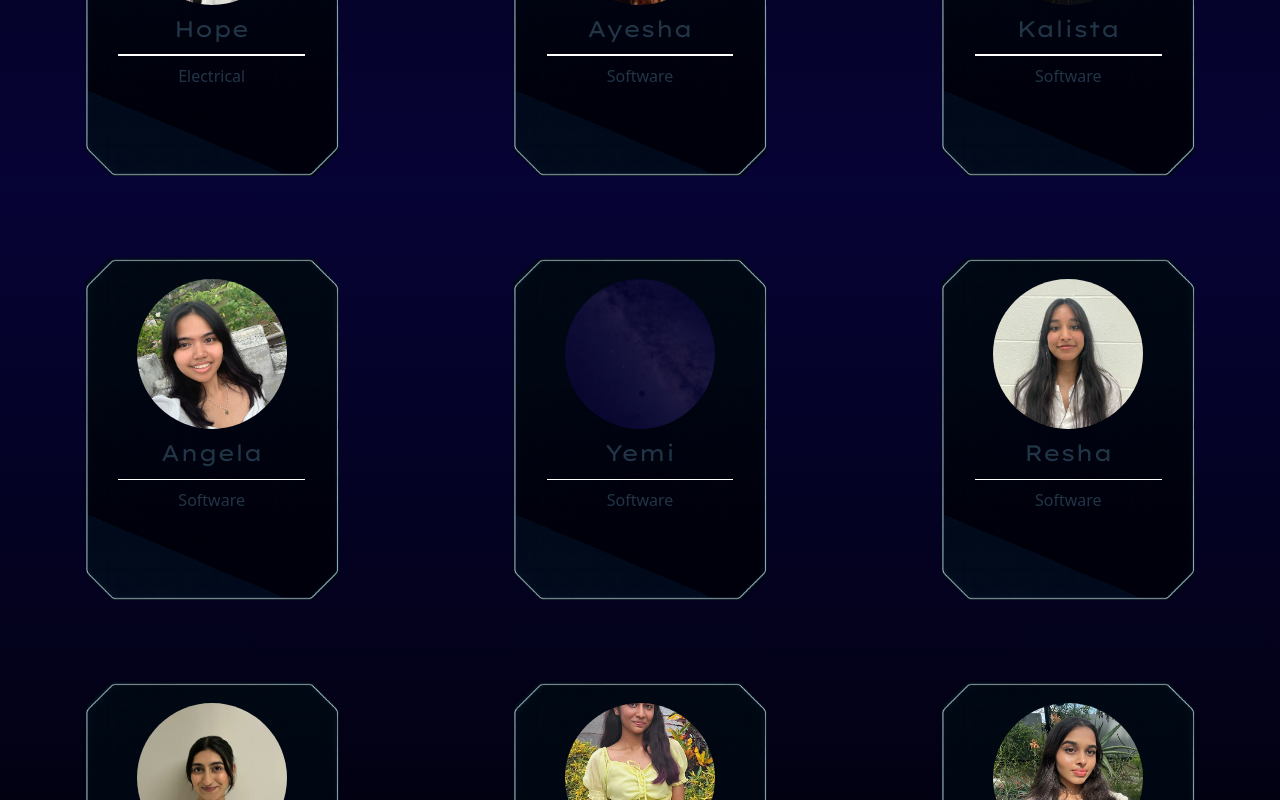
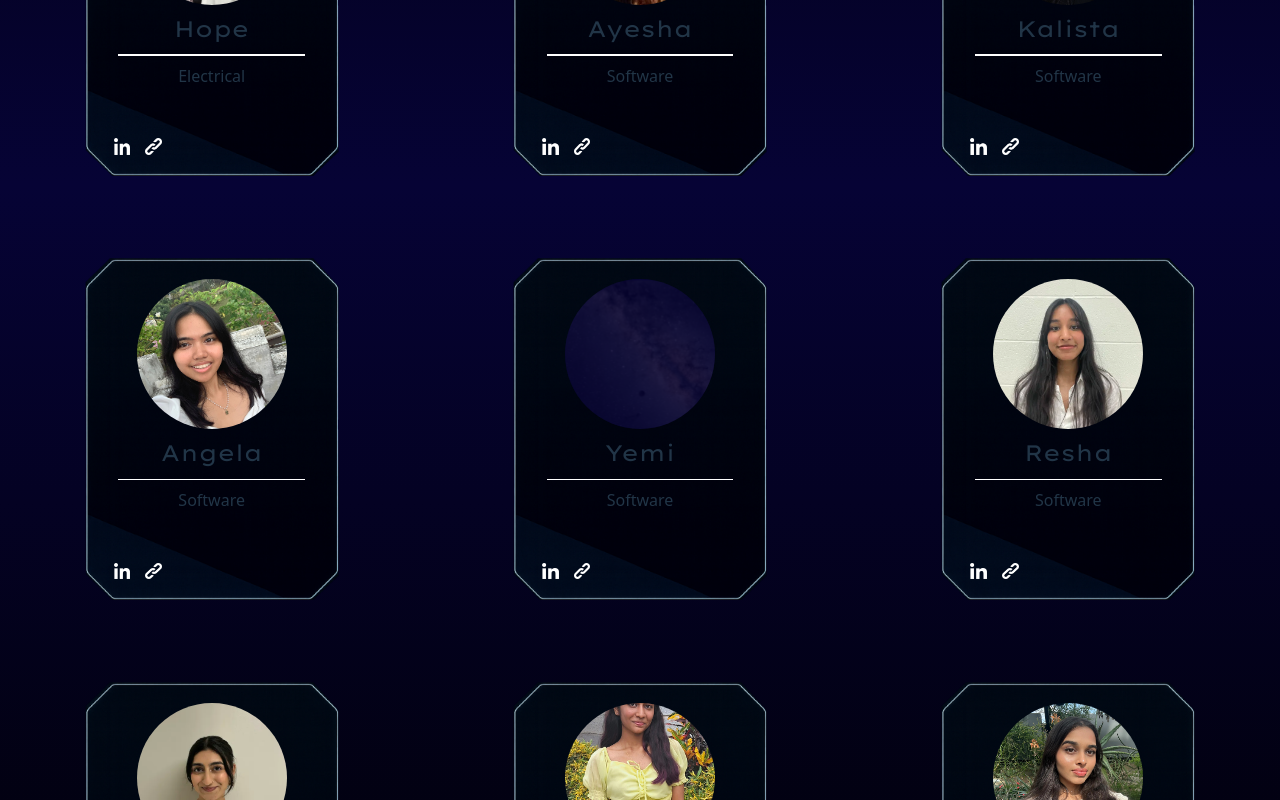
Before and after one commit to kalista13/MSWUA, a React (Vite) app: page /team in a window 1280 px wide. Shown: the part 1640-2440 px from the top of the page. Built offline with nearby package versions, Linux system fonts and the light colour scheme; the HTML template or start-up script is replaced by a standard one; a web font is replaced by a local one.

Commit message:
Add linkedin and link icon on team page

```diff
--- a/src/data/team/2024-2025/teamInfoData.tsx
+++ b/src/data/team/2024-2025/teamInfoData.tsx
@@ -78,7 +78,7 @@ export const teamMembers: TeamMember[] = [
     role: "Software",
     image: Angela,
     website: "",
-    linkedin: "",
+    linkedin: "https://www.linkedin.com/in/angela-dakay-b6365a244/",
     details: "",
   },
   {
--- a/src/pages/teampage/TeamPage.css
+++ b/src/pages/teampage/TeamPage.css
@@ -54,7 +54,11 @@
   column-gap: 5px;
 }
 
-.team-info img {
+.team-info-box {
+  position: relative;
+}
+
+.team-info-box > img {
   width: 150px;
   height: 150px;
   object-fit: cover;
@@ -77,3 +81,16 @@
   height: 1.5px;
   background-color: var(--highlight-color);
 }
+
+.team-link-icons {
+  display: flex;
+  gap: 15px;
+  position: absolute;
+  bottom: 15px;
+  left: 30px;
+}
+
+.team-link-icons img {
+  width: clamp(16px, 1.3vw, 24px);
+  height: auto;
+}
--- a/src/pages/teampage/TeamPage.tsx
+++ b/src/pages/teampage/TeamPage.tsx
@@ -1,7 +1,10 @@
 import "./TeamPage.css";
 import TeamPhoto from "../../assets/images/photos/team-photo.png";
+import LinkedinIcon from "../../assets/images/icons/linkedin-icon.png";
+import WebLinkIcon from "../../assets/images/icons/web-link-icon.png";
 import { teamMembers } from "../../data/team/2024-2025/teamInfoData";
 import type { TeamMember } from "../../data/team/2024-2025/teamInfoData";
+
 export function TeamPage() {
   return (
     <>
@@ -19,11 +22,31 @@ export function TeamPage() {
 
         <div className="team-info">
           {teamMembers.map((member: TeamMember, i: number) => (
-            <div className="team-info-box">
-              <img key={i} src={member.image} alt={`team member ${i + 1}`}></img>
+            <div className="team-info-box" key={i}>
+              <img src={member.image} alt={`team member ${i + 1}`}></img>
               <p className="member-name">{member.name}</p>
               <div className="member-line"></div>
               <p>{member.role}</p>
+              <div className="team-link-icons">
+                {member.linkedin ? (
+                  <a href={member.linkedin} target="_blank" rel="noopener noreferrer">
+                    <img src={LinkedinIcon} alt="Linkedin icon" />
+                  </a>
+                ) : (
+                  <span>
+                    <img src={LinkedinIcon} alt="Linkedin icon (unavailable)" />
+                  </span>
+                )}
+                {member.website ? (
+                  <a href={member.website} target="_blank" rel="noopener noreferrer">
+                    <img src={WebLinkIcon} alt="Website Link icon" />
+                  </a>
+                ) : (
+                  <span>
+                    <img src={WebLinkIcon} alt="Website Link icon (unavailable)" />
+                  </span>
+                )}
+              </div>
             </div>
           ))}
 
```
Also changed, not shown: src/assets/images/icons/linkedin-icon.png (added), src/assets/images/icons/web-link-icon.png (added).
